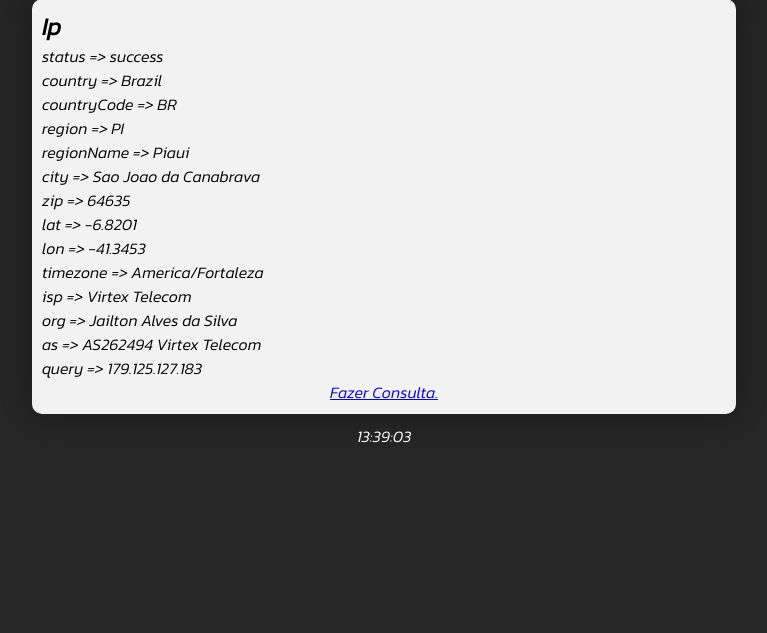
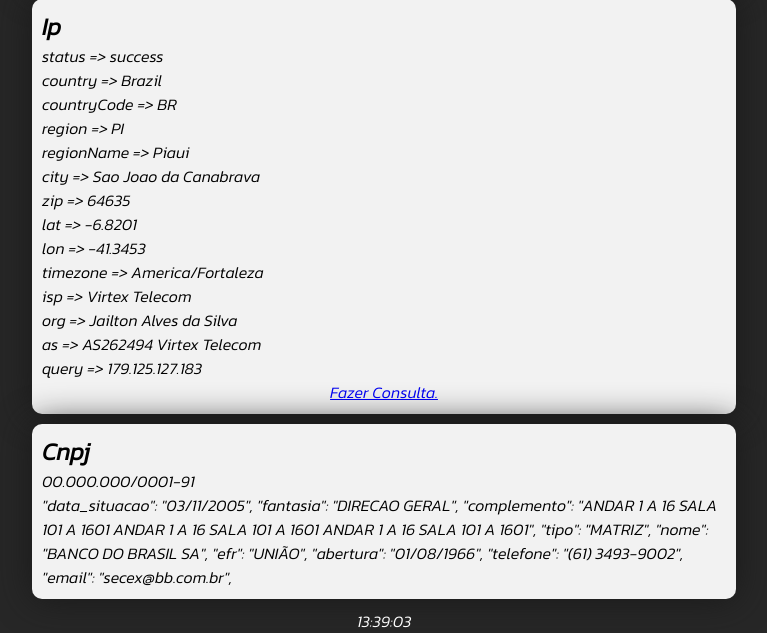
Before and after one commit to ZorroSec/SkyRB, a Python web app: template web/templates/index.html in a window 1280 px wide. Shown: the part 409-1042 px from the top of the page, without its empty margins (256-1023 px from the left). Before the commit the page ends 852 px from the top, so only its background shows below. Run offline with Jinja, Linux system fonts and the light colour scheme; the template is opened without the code that fills it, so the values that code supplies are empty.

Commit message:
dividindo uma parte do template indice para armazenar as informacoes de cnpj

```diff
--- a/web/templates/index.html
+++ b/web/templates/index.html
@@ -71,6 +71,25 @@
                         <a href="/ip">Fazer Consulta.</a>
                     </div>
                 </div>
+                <div class="column">
+                    <div class="title">
+                        <h2>Cnpj</h2>
+                    </div>
+                    <div class="expample">
+                        00.000.000/0001-91
+                    </div>
+                    <div class="test">
+                        "data_situacao": "03/11/2005",
+                        "fantasia": "DIRECAO GERAL",
+                        "complemento": "ANDAR 1 A 16 SALA 101 A 1601 ANDAR 1 A 16 SALA 101 A 1601 ANDAR 1 A 16 SALA 101 A 1601",
+                        "tipo": "MATRIZ",
+                        "nome": "BANCO DO BRASIL SA",
+                        "efr": "UNIÃO",
+                        "abertura": "01/08/1966",
+                        "telefone": "(61) 3493-9002",
+                        "email": "secex@bb.com.br",
+                    </div>
+                </div>
             </div>
         </div>
     </section>
```
